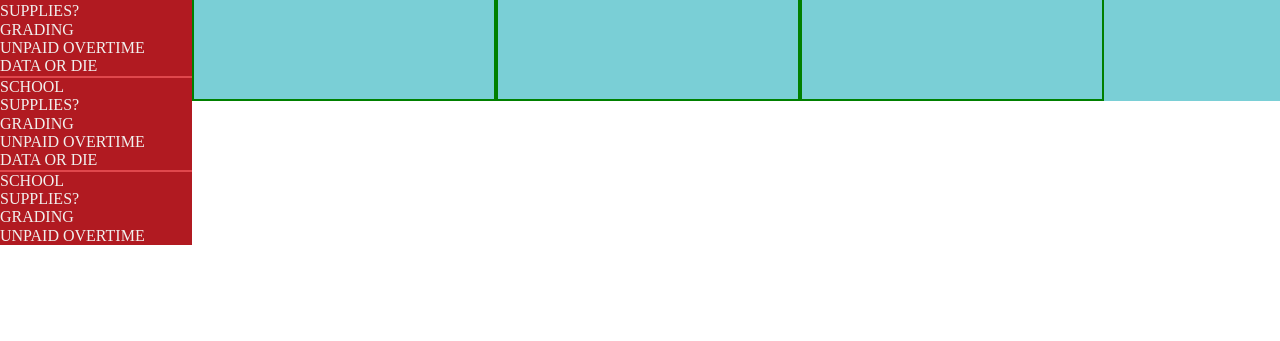
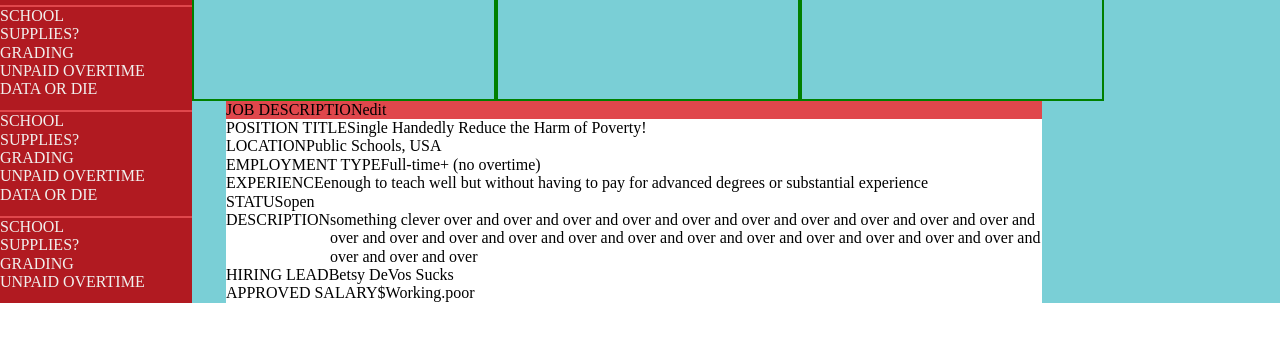
Before and after one commit to MarielWaters/mw-1811-comp-challenge-2, a plain HTML site: page index.html in a window 1280 px wide. Shown: the part 121-462 px from the top of the page. Drawn offline with nearby package versions, Linux system fonts and the light colour scheme.

Commit message:
Adjust info section grid and add content

```diff
--- a/index.html
+++ b/index.html
@@ -131,21 +131,58 @@
           </div>
         </section>
 
+        <section class="details-container">
+          <article class="info-container" role="job description">
 
+            <ul class="info__list job-description">
+              <li class="info__list--item item-category">job description</li>
+              <li class="info__list--item">edit</li>
+            </ul>
 
-        <section class="info-container" role="info">
+            <ul class="info__list">
+              <li class="info__list--item item-category">position title</li>
+              <li class="info__list--item">Single Handedly Reduce the Harm of Poverty!</li>
+            </ul>
 
-        <!-- </section> -->
+            <ul class="info__list">
+              <li class="info__list--item item-category">location</li>
+              <li class="info__list--item">Public Schools, USA</li>
+            </ul>
 
-        <!-- <section class="link-container" role="link"> -->
-        <!-- </section> -->
+            <ul class="info__list">
+              <li class="info__list--item item-category">employment type</li>
+              <li class="info__list--item">Full-time+ (no overtime)</li>
+            </ul>
 
-        <!-- <section class="widget-container" role="widget"> -->
-        <!-- </section> -->
+            <ul class="info__list">
+              <li class="info__list--item item-category">experience</li>
+              <li class="info__list--item">enough to teach well but without having to pay for advanced degrees or substantial experience</li>
+            </ul>
 
-        <!-- <section class="upload-container" role="upload"> -->
+            <ul class="info__list">
+              <li class="info__list--item item-category">status</li>
+              <li class="info__list--item">open</li>
+            </ul>
+
+            <ul class="info__list">
+              <li class="info__list--item item-category">description</li>
+              <li class="info__list--item">something clever over and over and over and over and over and over and over and over and over and over and over and over and over and over and over and over and over and over and over and over and over and over and over and over and over</li>
+            </ul>
+
+            <ul class="info__list">
+              <li class="info__list--item item-category">hiring lead</li>
+              <li class="info__list--item">Betsy DeVos Sucks</li>
+            </ul>
+
+            <ul class="info__list">
+              <li class="info__list--item item-category">approved salary</li>
+              <li class="info__list--item">$Working.poor</li>
+            </ul>
+
+          </article>
+          <section class="social-container" role="link">
+          </section>
         </section>
-
 
 
       </section>
--- a/style.css
+++ b/style.css
@@ -153,10 +153,7 @@ body {
 }
 
 .data-container,
-.info-container,
-.link-container,
-.widget-container,
-.upload-container {
+.details-container{
   background-color: #7acfd6;
 }
 
@@ -187,18 +184,34 @@ body {
   width: 14rem;
 }
 
+.details-container {
+  display: grid;
+  grid-template-areas:
+    "info social";
+  grid-template-columns: 60% 30%;
+  justify-content: space-around;
+}
+
 .info-container {
+  background-color: #FFF;
   grid-area: info;
 }
 
-.link-container {
-  grid-area: link;
+.info__list {
+  display: flex;
+  list-style-type: none;
 }
 
-.widget-container {
-  grid-area: widget;
+.item-category {
+  text-transform: uppercase;
 }
 
-.upload-container {
-  grid-area: upload;
+.job-description {
+  background-color: #e0474c;
 }
+
+
+
+.social-container {
+  grid-area: social;
+}
```
